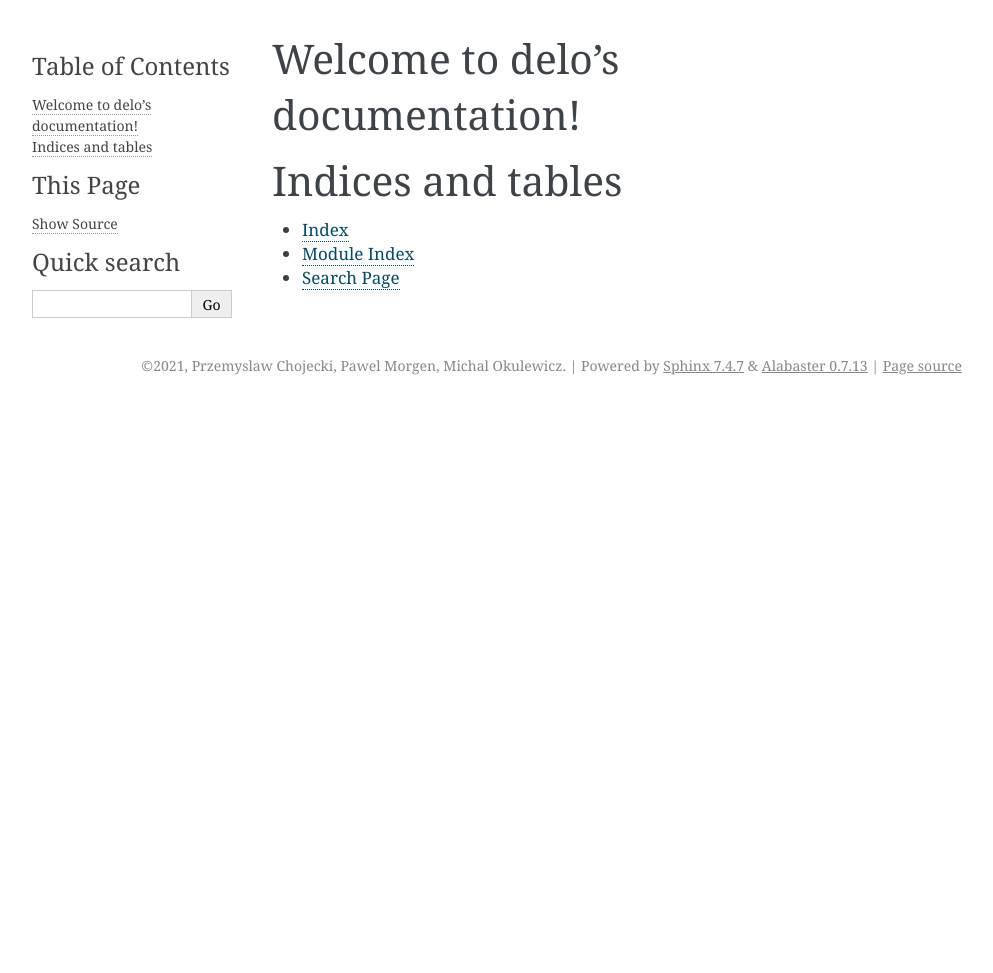
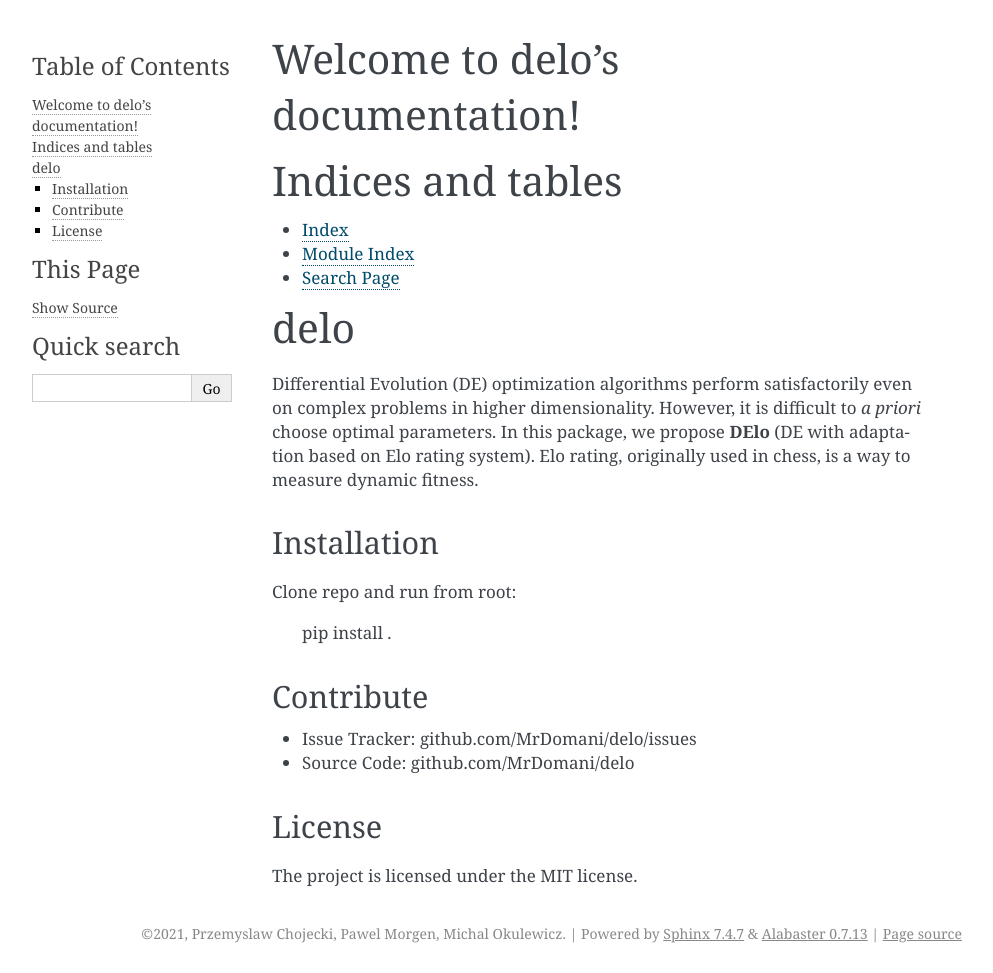
Before and after one commit to MrDomani/delo, a Sphinx documentation site: the page built from docs/index.rst, in a window 1280 px wide. Shown: the whole page, without its empty margins (148-1141 px from the left). Built offline with Sphinx 7.4.7, drawn with Linux system fonts in a browser that asks for light colours; before the commit the page ends 900 px from its top, so only the background shows below that.

Commit message:
editing index.rst and README.md

```diff
--- a/docs/index.rst
+++ b/docs/index.rst
@@ -18,3 +18,28 @@ Indices and tables
 * :ref:`genindex`
 * :ref:`modindex`
 * :ref:`search`
+
+delo
+========
+
+Differential Evolution (DE) optimization algorithms perform satisfactorily even on complex problems in higher dimensionality. However, it is difficult to *a priori* choose optimal parameters.
+In this package, we propose **DElo** (DE with adaptation based on Elo rating system). Elo rating, originally used in chess, is a way to measure dynamic fitness.
+
+Installation
+------------
+
+Clone repo and run from root:
+
+    pip install .
+
+Contribute
+----------
+
+- Issue Tracker: github.com/MrDomani/delo/issues
+- Source Code: github.com/MrDomani/delo
+
+
+License
+-------
+
+The project is licensed under the MIT license.
```
Also changed, not shown: README.md (+1 -0 lines).
